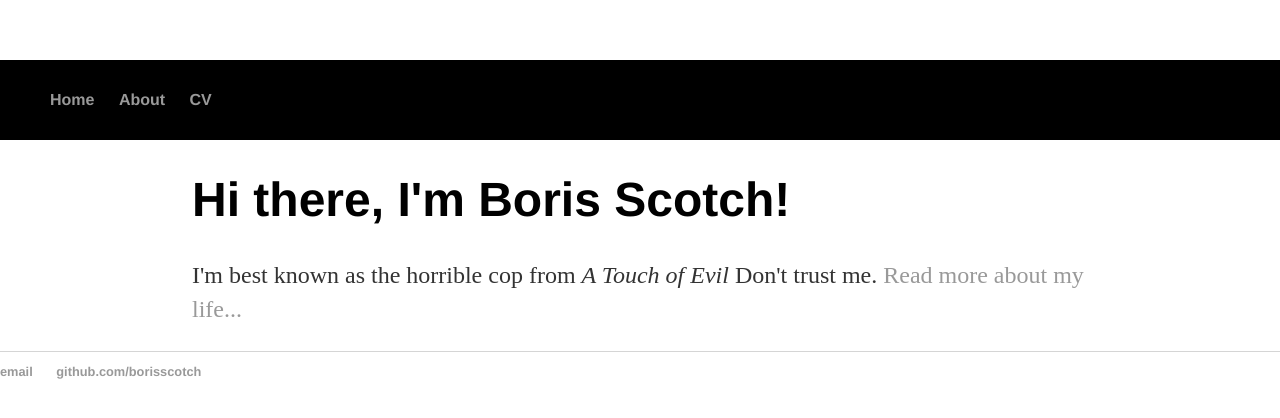
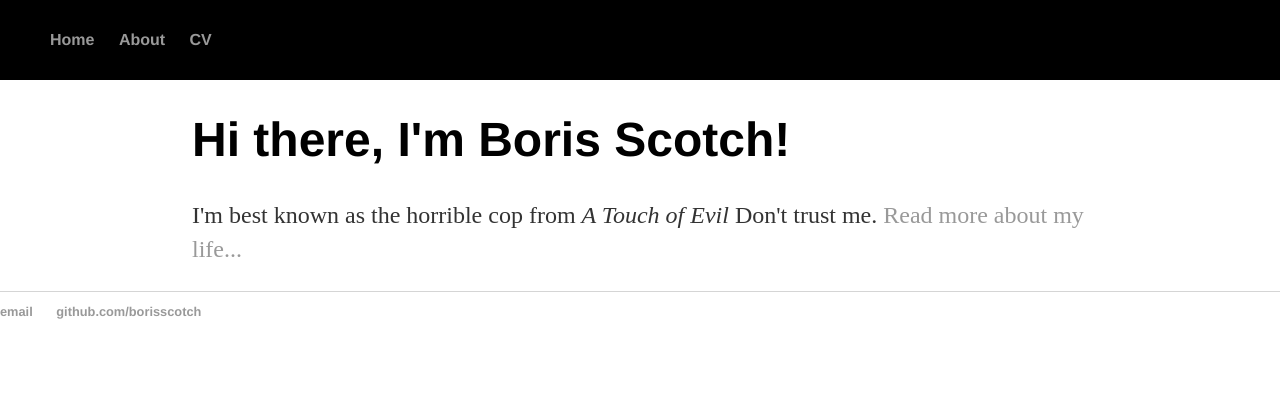
Before and after one commit to BorisScotch/BorisScotch.github.io, a plain HTML site: page index.html in a window 1280 px wide. Shown: the top 418 px of the page. Drawn offline with Linux system fonts and the light colour scheme.

Commit message:
Update main.css

```diff
--- a/css/main.css
+++ b/css/main.css
@@ -1,5 +1,5 @@
 body {
-    margin: 60px auto;
+    margin: 0px auto;
     width: 100%;
 }
 .container {
```
